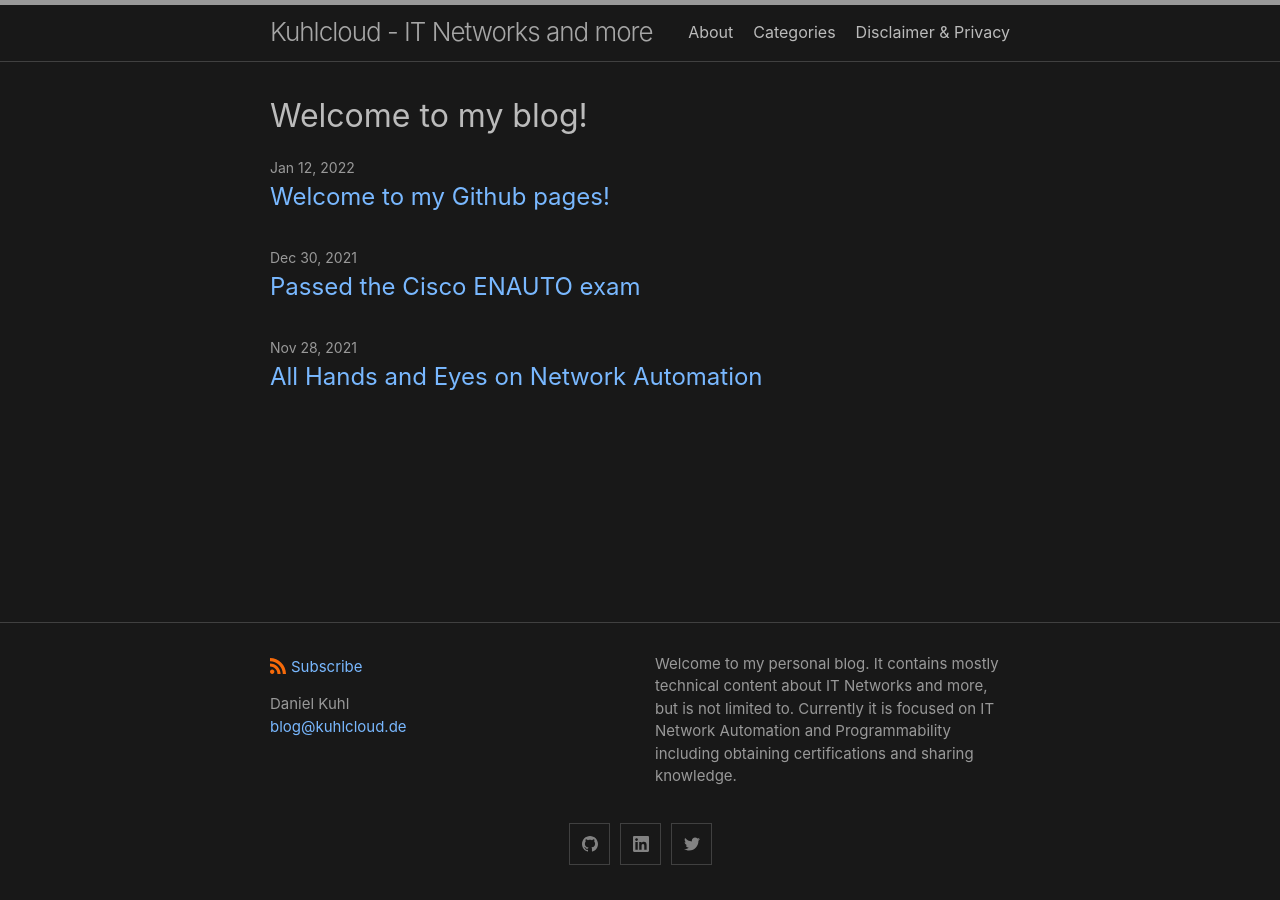
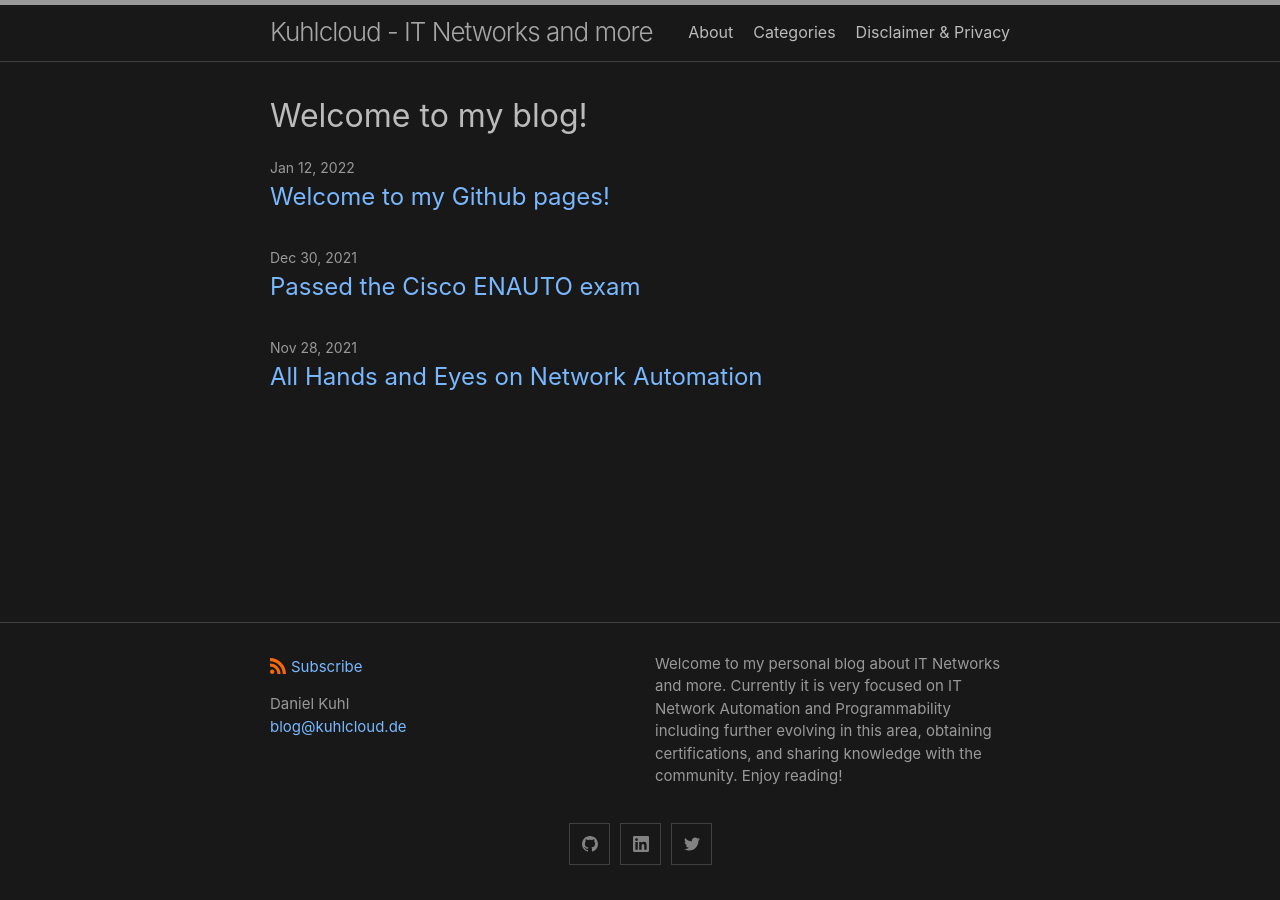
Before and after one commit to daniel1820815/daniel1820815.github.io, a Jekyll site: the page built from index.md, in a window 1280 px wide. Built offline with Jekyll 4.4.1, drawn with Linux system fonts in a browser that asks for light colours.

Commit message:
updated site description

```diff
--- a/_config.yml
+++ b/_config.yml
@@ -3,10 +3,11 @@ author:
   name: Daniel Kuhl
   email: blog@kuhlcloud.de
 description: >- # this means to ignore newlines until "baseurl:"
-  Welcome to my personal blog. It contains mostly technical content
-  about IT Networks and more, but is not limited to.
-  Currently it is focused on IT Network Automation and Programmability
-  including obtaining certifications and sharing knowledge.
+  Welcome to my personal blog about IT Networks and more.
+  Currently it is very focused on IT Network Automation and
+  Programmability including further evolving in this area,
+  obtaining certifications, and sharing knowledge with the
+  community. Enjoy reading!
 baseurl: "" # the subpath of your site, e.g. /blog
 url: https://daniel1820815.github.io # the base hostname & protocol for your site, e.g. http://example.com
 
```
